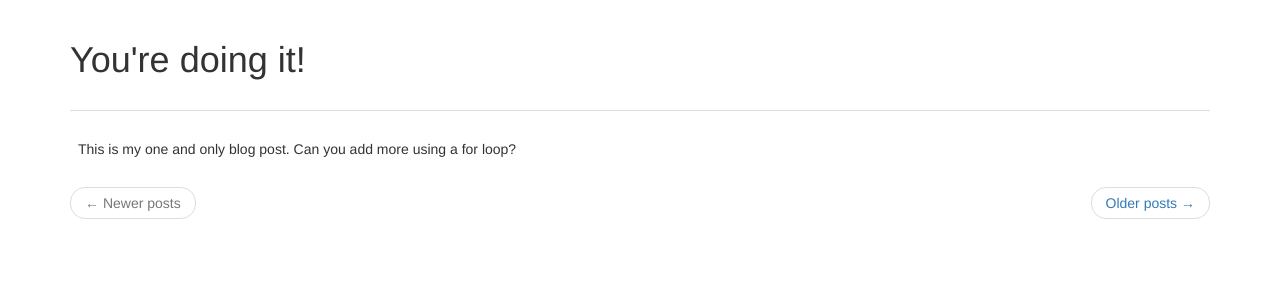
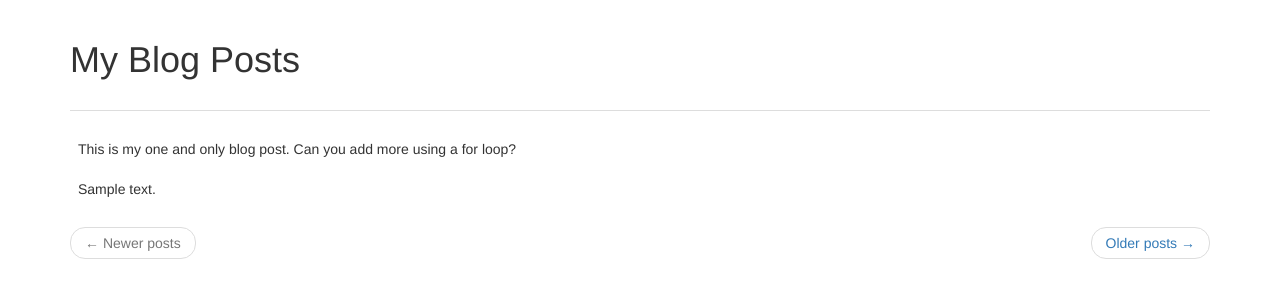
Before and after one commit to vyasrc/microblog, a Flask app: template app/templates/index.html in a window 1280 px wide. Shown: the part 52-352 px from the top of the page. Run offline with Flask 2, Linux system fonts and the light colour scheme; tables that the repository leaves empty hold one stand-in row (values such as "Sample post"); the template is opened without the code that fills it: values that come from a table or form of the project are taken from there, most other values are stand-ins (such as "Sample title", 1, 10 or a date in 2020); some libraries are stand-ins or nearby versions.

Commit message:
display all rows in the posts table in home page

```diff
--- a/app/templates/index.html
+++ b/app/templates/index.html
@@ -1,13 +1,19 @@
 {% extends "base.html" %}
 
 {% block app_content %}
-    <h1>You're doing it!</h1>
+    <h1>My Blog Posts</h1>
     <br>
     <table class="table table-hover">
         <tr>
             <td>
                 <br>
                 <span id="post1">This is my one and only blog post. Can you add more using a for loop?</span>
+                <br>
+                {% for post in posts %}
+                    <br>
+                    <div>{{ post.body }}</div>
+                {% endfor %}
+
             </td>
         </tr>
     </table>
```
